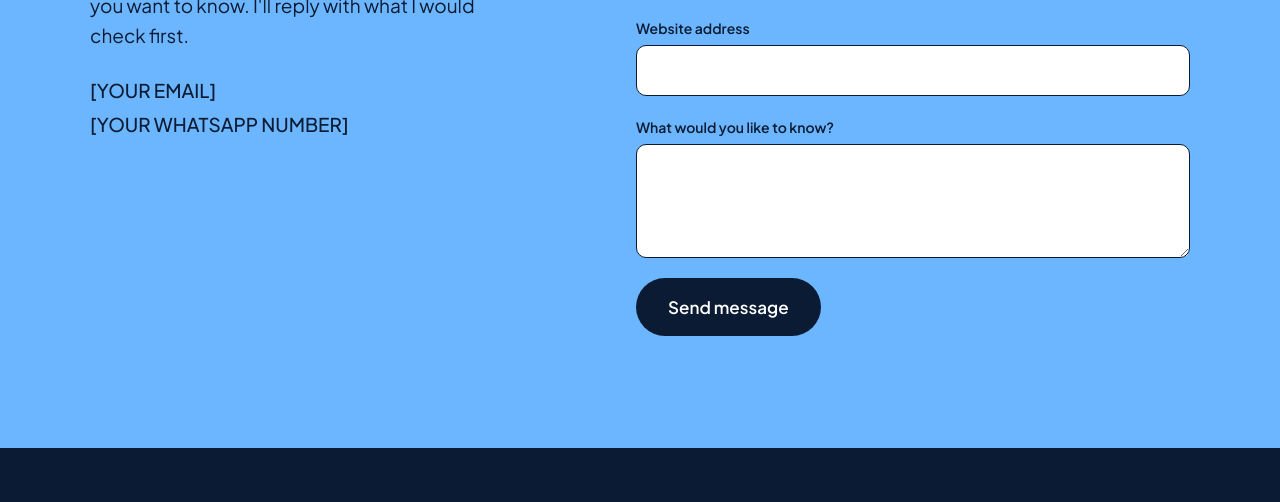
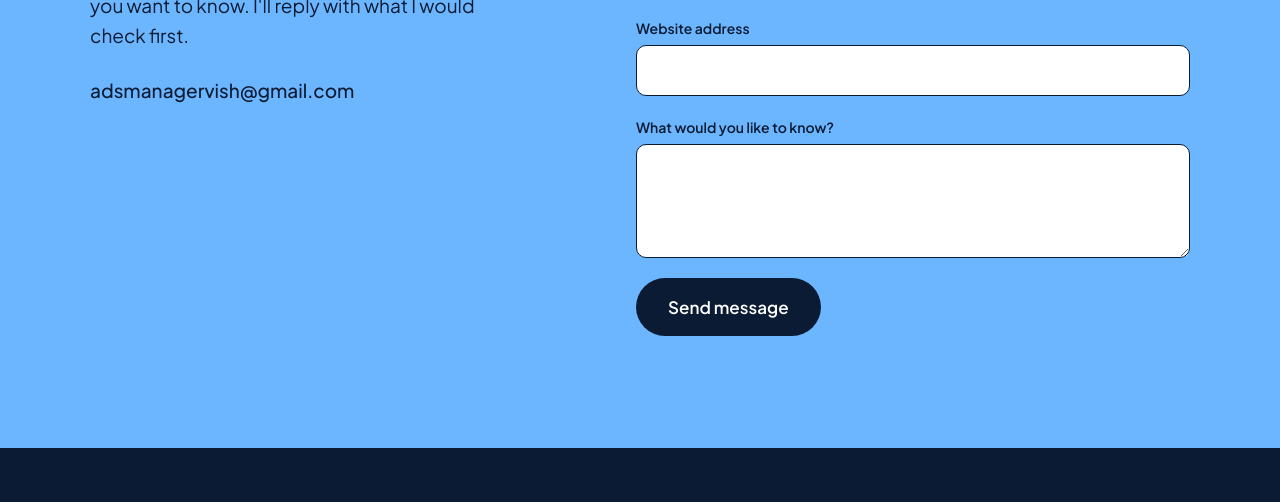
Before and after one commit to adsmanagervish/VishAnalytics, a plain HTML site: page index.html in a window 1280 px wide. Shown: the part 3377-3879 px from the top of the page. Drawn offline with Linux system fonts and the light colour scheme.

Commit message:
index.html

```diff
--- a/index.html
+++ b/index.html
@@ -109,8 +109,8 @@ img{max-width:100%}
 <h2 style="margin:0;font-family:'Plus Jakarta Sans',system-ui,sans-serif;font-weight:700;font-size:clamp(36px,7vw,56px);line-height:1.05;letter-spacing:-0.035em">Let's check your tracking.</h2>
 <p style="margin:0;font-size:19px;max-width:420px">Send your website address and tell me what you want to know. I'll reply with what I would check first.</p>
 <div style="display:flex;flex-direction:column;gap:4px;font-size:19px;font-weight:500">
-<div>[YOUR EMAIL]</div>
-<div>[YOUR WHATSAPP NUMBER]</div>
+<div>adsmanagervish@gmail.com</div>
+<!--<div>[YOUR WHATSAPP NUMBER]</div>-->
 </div>
 </div>
 
```
